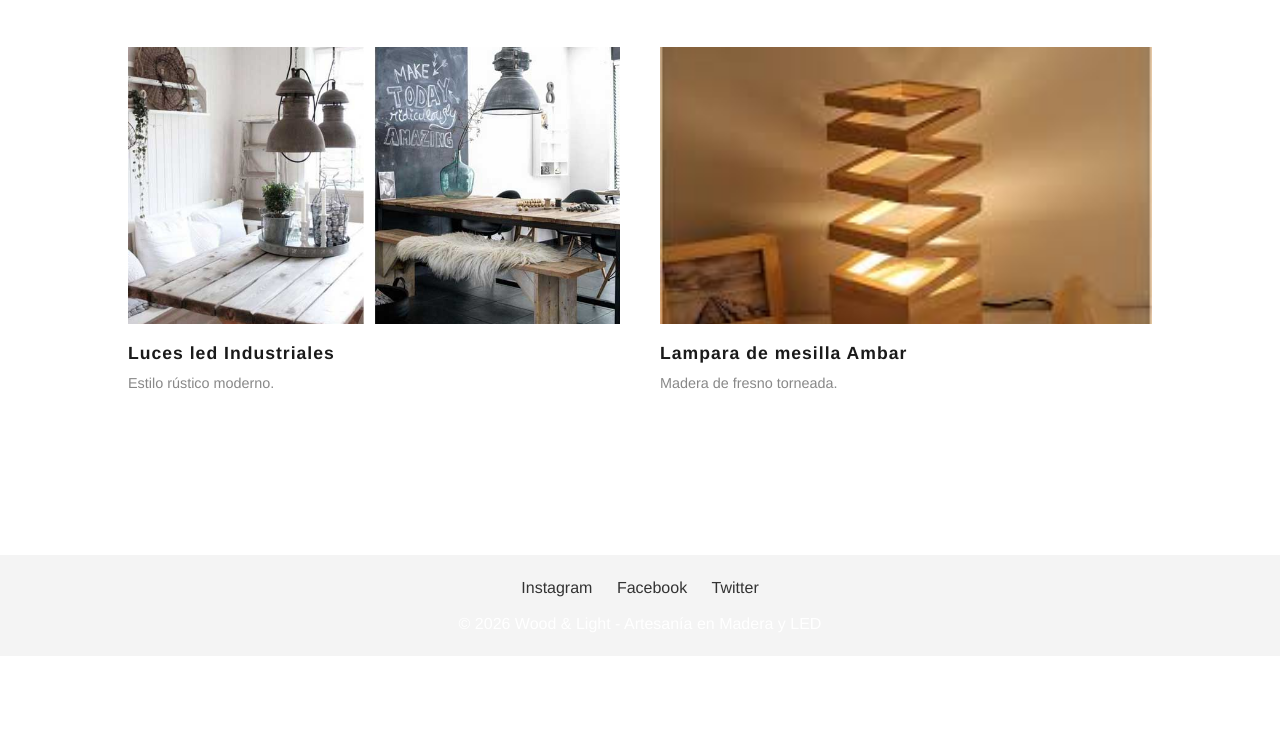
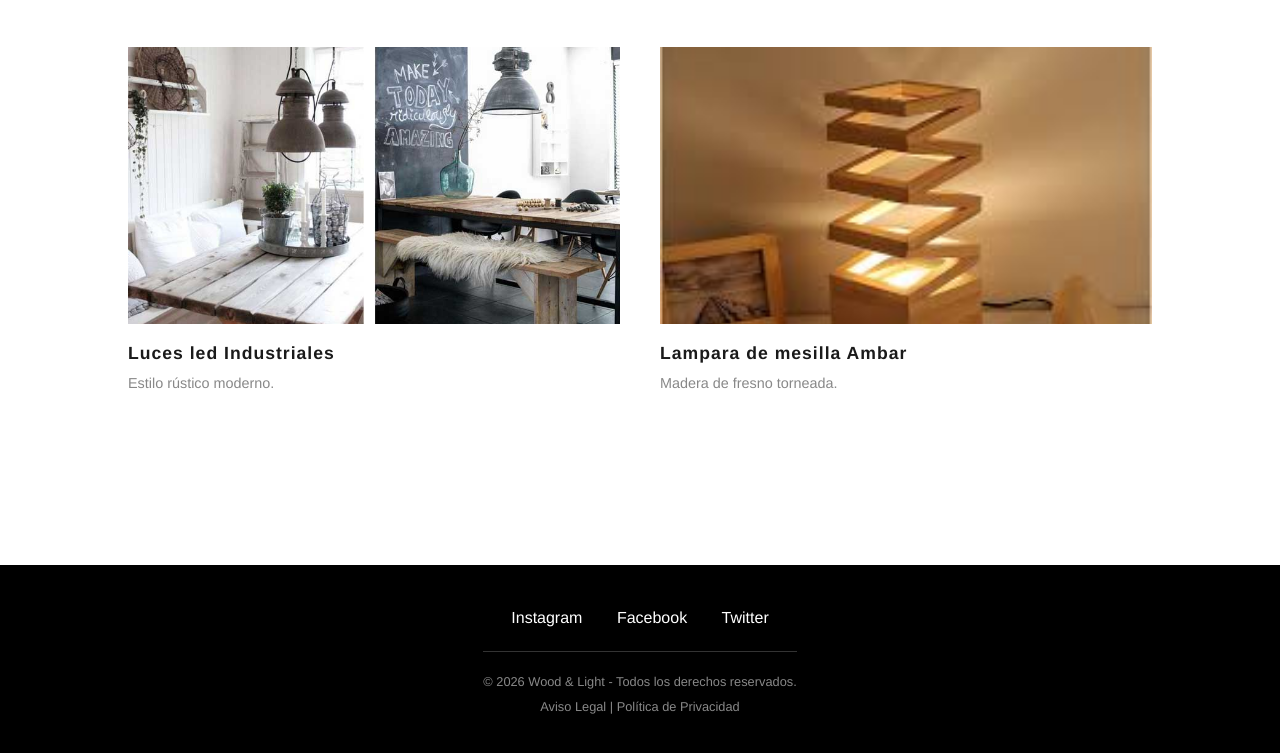
Before and after one commit to mDoloresdegracia/Trabajo_HTML_madera, a plain HTML site: page index.html in a window 1280 px wide. Shown: the part 2703-3456 px from the top of the page. Before the commit the page ends 3359 px from the top, so only its background shows below. Drawn offline with Linux system fonts and the light colour scheme.

Commit message:
Añado aviso legal 2026 y redes sociales al pie de página
He completado el pie de página incluyendo:

Iconos y enlaces a redes sociales (Instagram, Facebook y Twitter).

Aviso legal y copyright actualizado al año 2026.

Mejora del estilo visual del footer para un diseño más profesional.

Aplicación de buenas prácticas en los enlaces externos (uso de target="_blank").`

```diff
--- a/index.html
+++ b/index.html
@@ -90,14 +90,20 @@
         </section>
     </main>
 
-   <footer style="text-align: center; padding: 20px; background-color: #f4f4f4; margin-top: 40px;">
-    <div class="redes-sociales">
-        <a href="https://www.instagram.com" target="_blank" style="margin: 0 10px; text-decoration: none; color: #333;">Instagram</a>
-        <a href="https://www.facebook.com" target="_blank" style="margin: 0 10px; text-decoration: none; color: #333;">Facebook</a>
-        <a href="https://www.twitter.com" target="_blank" style="margin: 0 10px; text-decoration: none; color: #333;">Twitter</a>
+   <footer style="text-align: center; padding: 40px 20px; background-color: #000; color: #fff; margin-top: 50px;">
+
+    <div class="redes-sociales" style="margin-bottom: 20px;">
+        <a href="https://www.instagram.com" target="_blank" style="color: #fff; margin: 0 15px; text-decoration: none;">Instagram</a>
+        <a href="https://www.facebook.com" target="_blank" style="color: #fff; margin: 0 15px; text-decoration: none;">Facebook</a>
+        <a href="https://www.twitter.com" target="_blank" style="color: #fff; margin: 0 15px; text-decoration: none;">Twitter</a>
     </div>
-    <p style="margin-top: 10px;">&copy; 2026 Wood & Light - Artesanía en Madera y LED</p>
-  </footer>
+
+    <div class="copyright" style="font-size: 0.8rem; color: #888; border-top: 1px solid #333; pt: 20px; display: inline-block; padding-top: 20px;">
+        <p>&copy; 2026 Wood & Light - Todos los derechos reservados.</p>
+        <p style="margin-top: 5px;">Aviso Legal | Política de Privacidad</p>
+    </div>
+
+</footer>
 
  </body>
 
```
